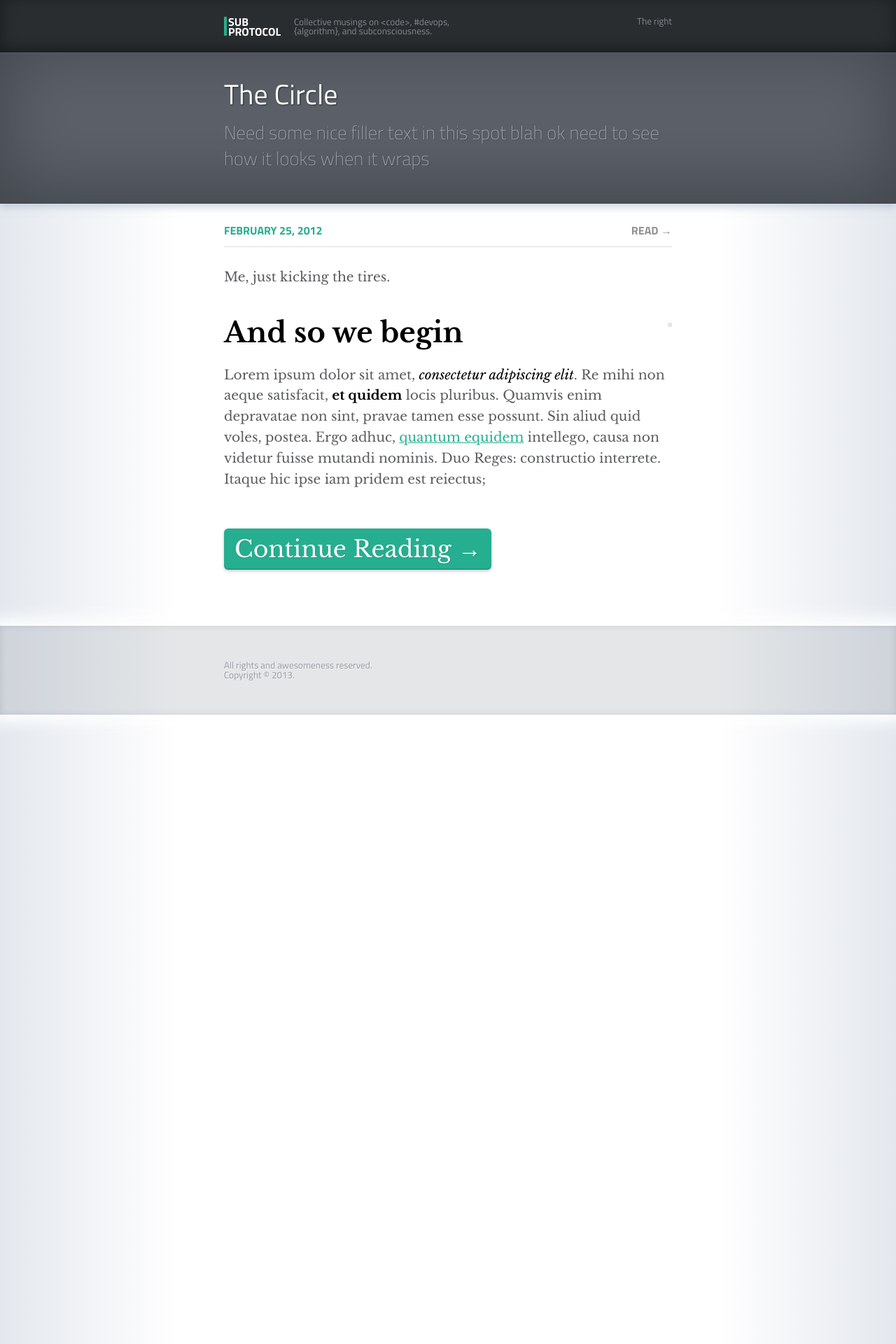
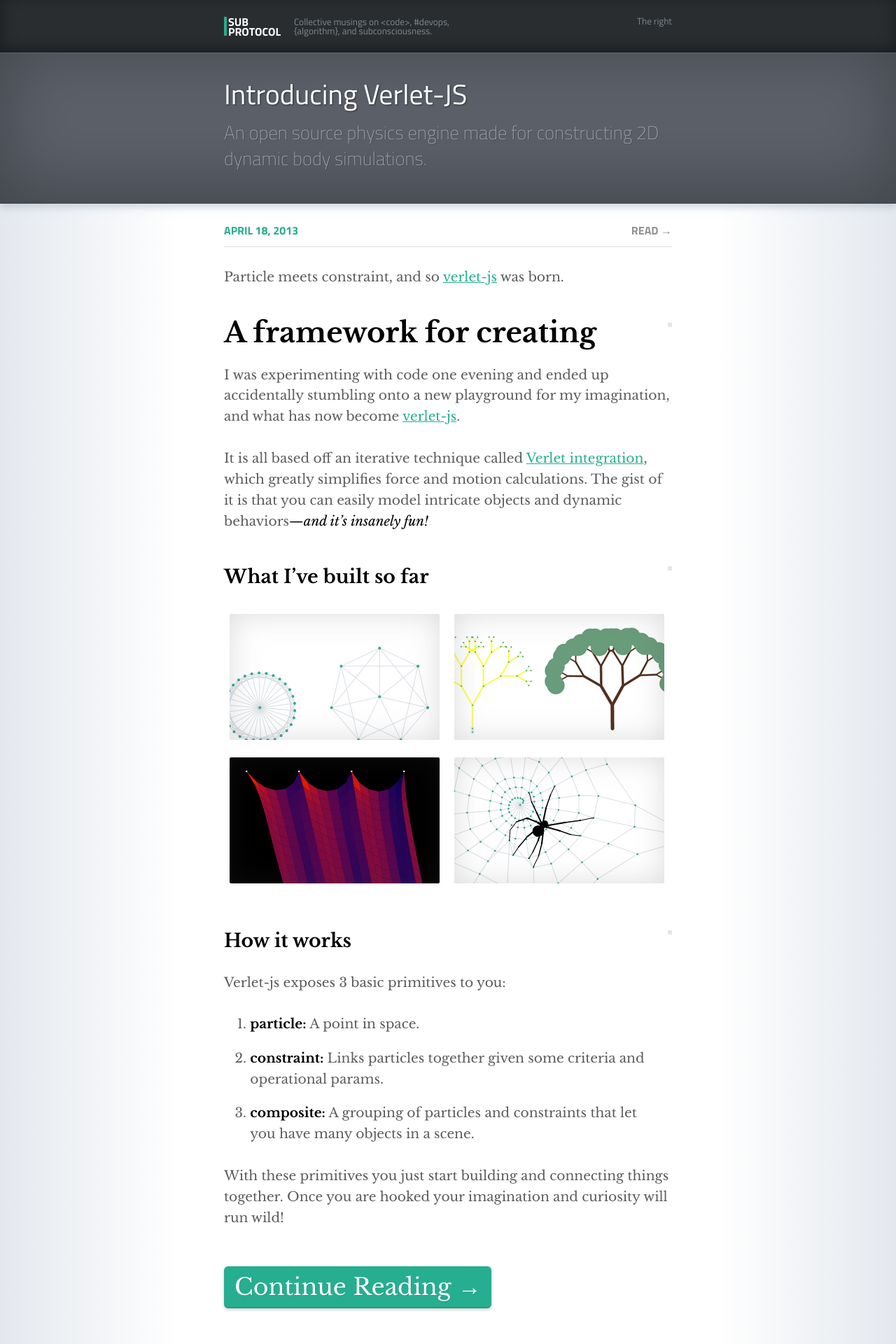
Before and after one commit to subprotocol/subprotocol.github.io, a Jekyll site: the page built from index.html, in a window 1280 px wide. Shown: the top 1920 px of the page at 70% size. Built offline with Jekyll 4.4.1, drawn with Linux system fonts in a browser that asks for light colours; Markdown is read by kramdown in place of the engine named in the settings; the list of posts is cut into pages by our own code.

Commit message:
adding initial verlet-js post

```diff
--- a/_layouts/default.html
+++ b/_layouts/default.html
@@ -30,7 +30,7 @@
 	</section>
 	<div id="footer">
 		<div class="container">
-			All rights and awesomeness reserved.
+			All rights reserved.
 			<br/>Copyright &copy; 2013.
 		</div>
 	</div>
--- /dev/null
+++ b/_posts/2013-04-18-introducing-verlet-js.md
@@ -0,0 +1,83 @@
+---
+layout: post
+title: Introducing Verlet-JS
+synopsis: An open source physics engine made for constructing 2D dynamic body simulations.
+---
+
+Particle meets constraint, and so [verlet-js](/verlet-js/) was born.
+
+
+
+
+
+A framework for creating
+========================
+
+I was experimenting with code one evening and ended up accidentally stumbling onto a new playground for my imagination, and what has now become [verlet-js](/verlet-js/).
+
+It is all based off an iterative technique called [Verlet integration](http://en.wikipedia.org/wiki/Verlet_integration), which greatly simplifies force and motion calculations.  The gist of it is that you can easily model intricate objects and dynamic behaviors*&mdash;and it's insanely fun!*
+
+
+What I've built so far
+----------------------
+
+[![Shapes / Hello world example](/static-content/images/shapes.png)](/verlet-js/examples/shapes.html)
+[![Fractal tree example](/static-content/images/tree.png)](/verlet-js/examples/tree.html)
+[![Cloth example](/static-content/images/cloth.png)](/verlet-js/examples/cloth.html)
+[![Spiderweb example](/static-content/images/spiderweb.png)](/verlet-js/examples/spiderweb.html)
+
+
+How it works
+------------
+
+Verlet-js exposes 3 basic primitives to you:
+
+1. **particle:** A point in space.
+2. **constraint:** Links particles together given some criteria and operational params.
+3. **composite:** A grouping of particles and constraints that let you have many objects in a scene.
+
+With these primitives you just start building and connecting things together. Once you are hooked your imagination and curiosity will run wild!
+
+<!-- more -->
+
+Canonical 'Hello world!'
+------------------------
+
+All it takes is an HTML5 canvas, a VerletJS object, and you can be well on your way to creating your very own monstrosity. If the simulation is slow for your computer, lower the steps per frame from 16 to something smaller (like 8):
+
+    sim.frame(16);
+
+See the [Shapes example](/verlet-js/examples/shapes.html) for full source code.
+
+{% highlight javascript %}
+
+// canvas
+var canvas = document.getElementById("scratch");
+var width = 800;
+var height = 500;
+
+// simulation
+var sim = new VerletJS(width, height, canvas);
+
+// entities
+var tire1 = sim.tire(new Vec2(200,50), 50, 30, 0.3, 0.9);
+var tire2 = sim.tire(new Vec2(400,50), 70, 7, 0.1, 0.2);
+var tire3 = sim.tire(new Vec2(600,50), 70, 3, 1, 1);
+
+// animation loop
+var loop = function() {
+	sim.frame(16);
+	sim.draw();
+	requestAnimFrame(loop);
+};
+
+loop();
+{% endhighlight %}
+
+
+
+Where to go from here?
+----------------------
+
+* View the [verlet-js](/verlet-js/) project page for more information.
+* Clone, fork, view the [codebase on GitHub](https://github.com/subprotocol/verlet-js). Play with it locally, and go nuts! Contributions in the form of pull requests (bug-fixes, new examples, etc..) are always welcome.
--- a/css/style.css
+++ b/css/style.css
@@ -431,14 +431,18 @@ article section .continue-reading:hover {
 }
 
 
+article img {
+	margin: 8px;
+	border-radius: 2px;
+	display: inline-block;
+}
+
 
 
 article footer {
 	width: 640px;
 	margin: 0px auto 0px auto;
 }
-
-
 
 
 #footer {
```
Also changed, not shown: static-content/images/cloth.png (added), static-content/images/shapes.png (added), static-content/images/spiderweb.png (added), static-content/images/tree.png (added), 1 other file.
